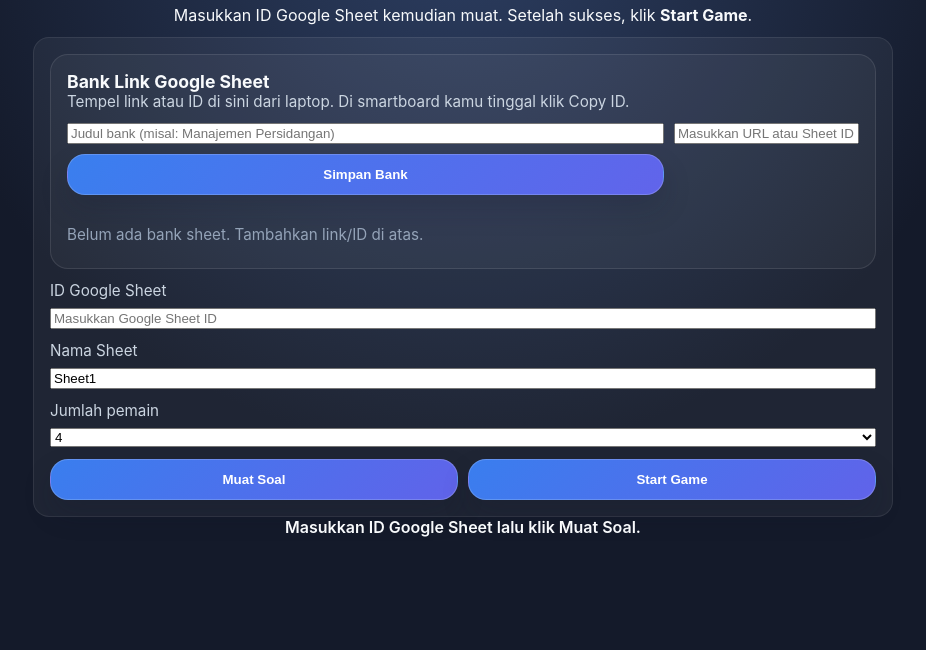
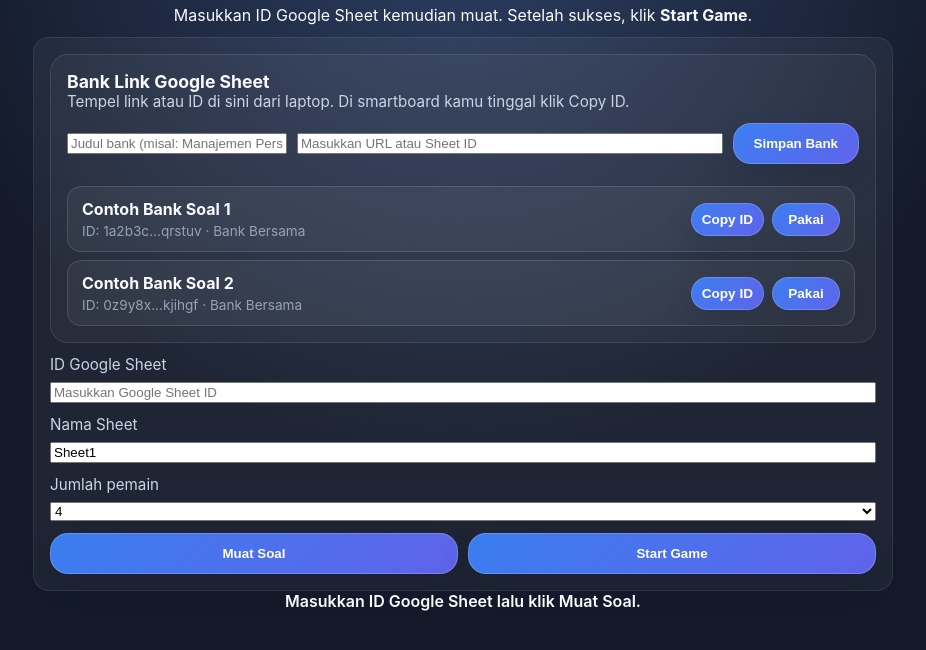
Before and after one commit to teguhsugi/BalapLiar, a plain HTML site: page index.html in a window 1280 px wide. Shown: the part 94-744 px from the top of the page, without its empty margins (177-1103 px from the left). Drawn offline with Linux system fonts and the light colour scheme.

Commit message:
Add files via upload

```diff
--- /dev/null
+++ b/bank.json
@@ -0,0 +1,10 @@
+[
+  {
+    "title": "Contoh Bank Soal 1",
+    "value": "1a2b3c4d5e6f7g8h9i0jklmnopqrstuv"
+  },
+  {
+    "title": "Contoh Bank Soal 2",
+    "value": "0z9y8x7w6v5u4t3s2r1qponmlkjihgf"
+  }
+]
--- a/setup.js
+++ b/setup.js
@@ -2,6 +2,7 @@ const SHEET_BASE_URL = 'https://docs.google.com/spreadsheets/d';
 const DEFAULT_SHEET_NAME = 'Sheet1';
 const PLAYER_COUNT = 4;
 const BANK_KEY = 'quizSheetBank';
+const SHARED_BANK_URL = 'bank.json';
 
 const elements = {
   message: document.getElementById('message'),
@@ -130,6 +131,24 @@ function loadBankItems() {
   }
 }
 
+async function loadSharedBankItems() {
+  try {
+    const response = await fetch(SHARED_BANK_URL);
+    if (!response.ok) {
+      return [];
+    }
+    const data = await response.json();
+    if (!Array.isArray(data)) {
+      return [];
+    }
+    return data
+      .filter((item) => item && typeof item.value === 'string')
+      .map((item) => ({ title: item.title || '', value: item.value }));
+  } catch (error) {
+    return [];
+  }
+}
+
 function getSheetId(value) {
   const trimmed = value.toString().trim();
   const match = trimmed.match(/[-\w]{25,}/);
@@ -139,28 +158,57 @@ function getSheetId(value) {
   return match[0];
 }
 
-function renderBankList() {
-  const items = loadBankItems();
-  if (!items.length) {
-    elements.bankList.innerHTML = '<p class="bank-empty">Belum ada bank sheet. Tambahkan link/ID di atas.</p>';
+async function renderBankList() {
+  const localItems = loadBankItems();
+  const sharedItems = await loadSharedBankItems();
+  const bySheetId = new Set();
+
+  const localNormalized = localItems.map((item, index) => ({
+    ...item,
+    source: 'local',
+    index,
+    sheetId: getSheetId(item.value),
+  })).filter((item) => item.sheetId);
+
+  const sharedNormalized = sharedItems.map((item) => ({
+    ...item,
+    source: 'shared',
+    sheetId: getSheetId(item.value),
+  })).filter((item) => item.sheetId);
+
+  const combined = [];
+  localNormalized.forEach((item) => {
+    if (!bySheetId.has(item.sheetId)) {
+      bySheetId.add(item.sheetId);
+      combined.push(item);
+    }
+  });
+  sharedNormalized.forEach((item) => {
+    if (!bySheetId.has(item.sheetId)) {
+      bySheetId.add(item.sheetId);
+      combined.push(item);
+    }
+  });
+
+  if (!combined.length) {
+    elements.bankList.innerHTML = '<p class="bank-empty">Belum ada bank sheet. Tambahkan link/ID di atas atau edit bank.json di repo.</p>';
     return;
   }
 
-  elements.bankList.innerHTML = items
-    .map((item, index) => {
-      const sheetId = getSheetId(item.value);
-      const title = item.title || `Sheet ${index + 1}`;
-      const shortId = `${sheetId.slice(0, 6)}...${sheetId.slice(-6)}`;
+  elements.bankList.innerHTML = combined
+    .map((item) => {
+      const title = item.title || (item.source === 'shared' ? 'Bank Bersama' : 'Sheet Lokal');
+      const shortId = `${item.sheetId.slice(0, 6)}...${item.sheetId.slice(-6)}`;
       return `
-        <div class="bank-item" data-index="${index}" data-id="${sheetId}">
+        <div class="bank-item" data-index="${item.source === 'local' ? item.index : -1}" data-source="${item.source}" data-id="${item.sheetId}">
           <div class="bank-item-main">
             <div class="bank-item-title">${title}</div>
-            <div class="bank-item-meta">ID: ${shortId}</div>
+            <div class="bank-item-meta">ID: ${shortId}${item.source === 'shared' ? ' · Bank Bersama' : ''}</div>
           </div>
           <div class="bank-item-actions">
             <button type="button" class="copy-link">Copy ID</button>
             <button type="button" class="use-link">Pakai</button>
-            <button type="button" class="delete-link">Hapus</button>
+            ${item.source === 'local' ? '<button type="button" class="delete-link">Hapus</button>' : ''}
           </div>
         </div>
       `;
@@ -226,6 +274,8 @@ function handleBankListClick(event) {
   }
 
   if (button.classList.contains('delete-link')) {
+    const source = item?.dataset?.source;
+    if (source !== 'local') return;
     const items = loadBankItems();
     items.splice(index, 1);
     saveBankItems(items);
--- a/style.css
+++ b/style.css
@@ -115,7 +115,7 @@ label {
 
 .bank-controls {
   display: grid;
-  grid-template-columns: 1fr auto;
+  grid-template-columns: minmax(180px, 220px) 1fr auto;
   gap: 10px;
   align-items: center;
 }
@@ -138,32 +138,47 @@ label {
   border-radius: 999px;
 }
 
-.bank-list {
-  display: grid;
-  gap: 8px;
-  margin-top: 10px;
-}
-
 .bank-item {
   display: grid;
   grid-template-columns: 1fr auto;
   align-items: center;
   gap: 12px;
-  padding: 10px 12px;
+  padding: 12px 14px;
   background: rgba(255,255,255,0.05);
   border: 1px solid rgba(255,255,255,0.12);
   border-radius: 14px;
 }
 
-.bank-item-text {
+.bank-item-main {
+  display: grid;
+  gap: 4px;
+  min-width: 0;
+}
+
+.bank-item-title {
+  font-weight: 700;
+  color: #f8fafc;
   overflow: hidden;
   text-overflow: ellipsis;
   white-space: nowrap;
-  color: #e2e8f0;
+}
+
+.bank-item-meta {
+  color: #94a3b8;
+  font-size: 0.85rem;
+}
+
+.bank-item-actions {
+  display: flex;
+  flex-wrap: wrap;
+  gap: 8px;
+  justify-content: flex-end;
 }
 
 .bank-item-actions button {
-  min-width: 100px;
+  min-width: 68px;
+  padding: 8px 10px;
+  font-size: 0.85rem;
 }
 
 .bank-empty {
```
